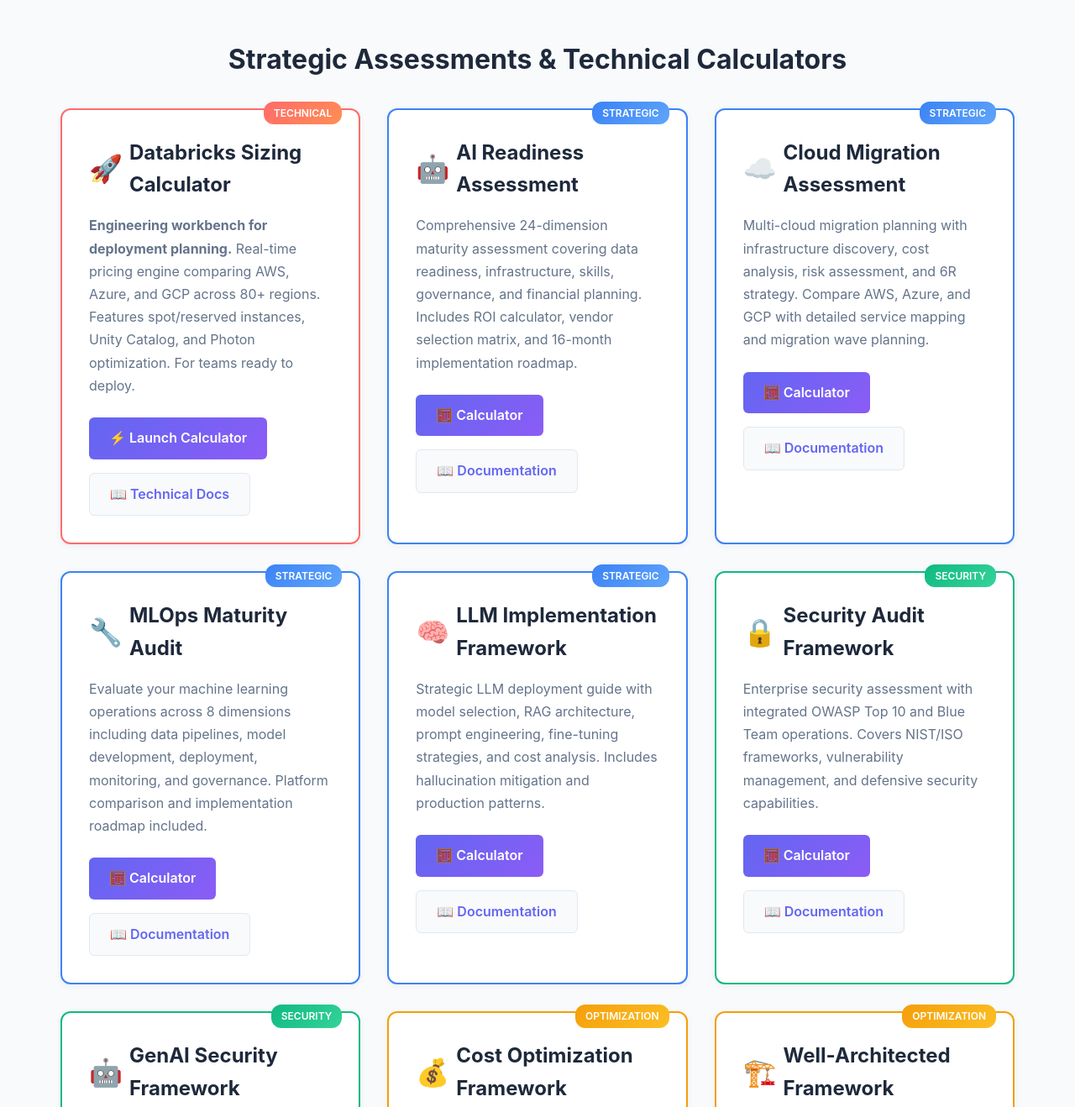
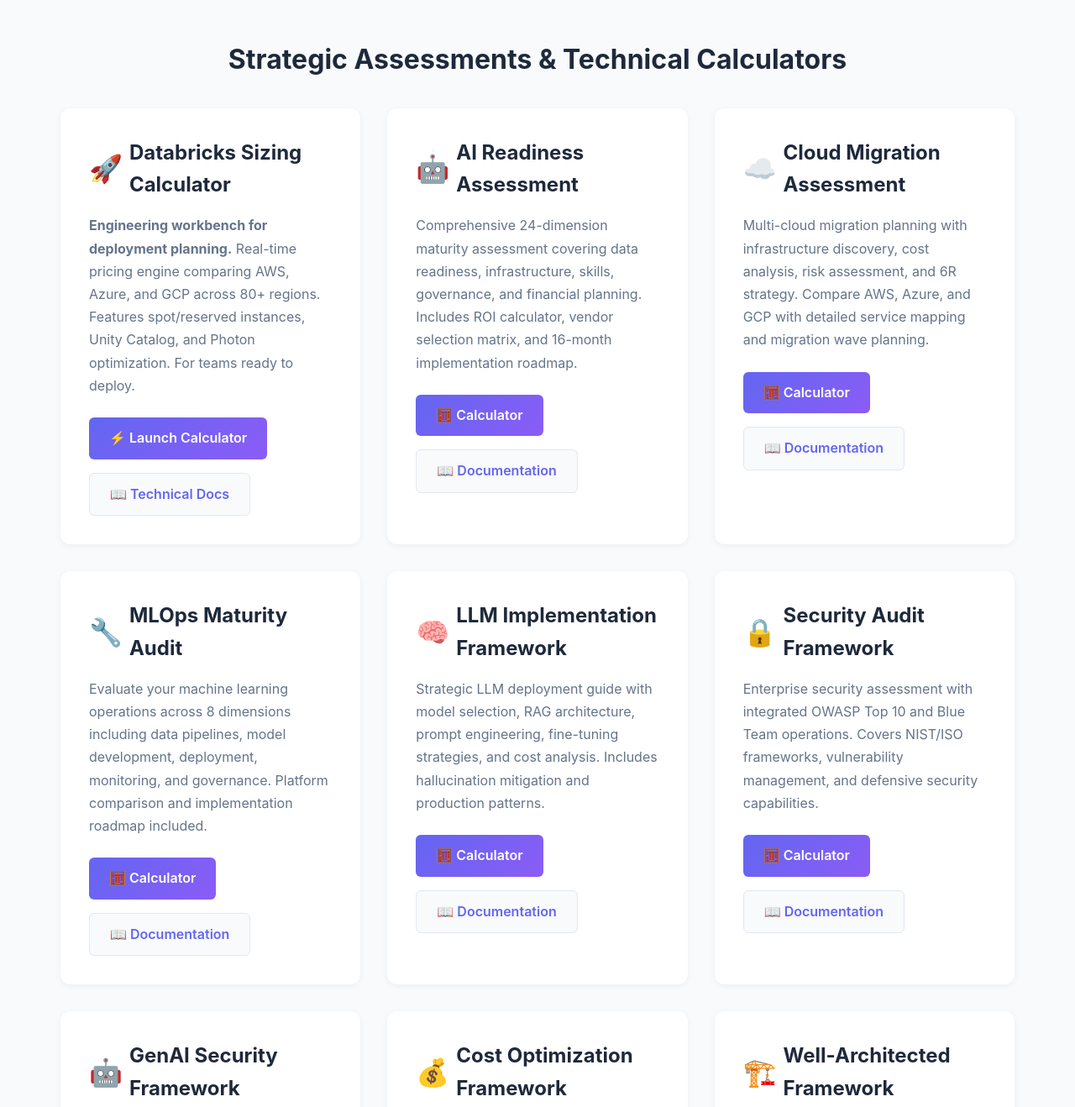
Before and after one commit to architecture-audit/architecture-audit, a website: page index.html in a window 1280 px wide. Shown: the part 4000-5318 px from the top of the page at 84% size. Drawn offline with Linux system fonts and the light colour scheme.

Commit message:
Remove color distinctions and GitHub links from homepage
- Made all tool cards consistent with default blue styling
- Removed special red/orange styling from Databricks calculator
- Removed GitHub star/issues/features links as requested
- All tools now have uniform appearance for better consistency

```diff
--- a/index.html
+++ b/index.html
@@ -895,8 +895,7 @@
             <h2 style="text-align: center; margin-bottom: 2rem; font-size: 2rem;">Strategic Assessments & Technical Calculators</h2>
 
             <div class="tools-grid">
-                <div class="tool-card" style="border: 2px solid #ff6b6b; position: relative;">
-                    <span style="position: absolute; top: -10px; right: 20px; background: linear-gradient(135deg, #ff6b6b, #ff8e53); color: white; padding: 4px 12px; border-radius: 12px; font-size: 0.75rem; font-weight: 600;">TECHNICAL</span>
+                <div class="tool-card">
                     <h3><span class="icon">🚀</span> Databricks Sizing Calculator</h3>
                     <p><strong>Engineering workbench for deployment planning.</strong> Real-time pricing engine comparing AWS, Azure, and GCP across 80+ regions. Features spot/reserved instances, Unity Catalog, and Photon optimization. For teams ready to deploy.</p>
                     <div class="tool-links">
@@ -909,8 +908,7 @@
                     </div>
                 </div>
 
-                <div class="tool-card" style="border: 2px solid #3b82f6; position: relative;">
-                    <span style="position: absolute; top: -10px; right: 20px; background: linear-gradient(135deg, #3b82f6, #60a5fa); color: white; padding: 4px 12px; border-radius: 12px; font-size: 0.75rem; font-weight: 600;">STRATEGIC</span>
+                <div class="tool-card">
                     <h3><span class="icon">🤖</span> AI Readiness Assessment</h3>
                     <p>Comprehensive 24-dimension maturity assessment covering data readiness, infrastructure, skills, governance, and financial planning. Includes ROI calculator, vendor selection matrix, and 16-month implementation roadmap.</p>
                     <div class="tool-links">
@@ -923,8 +921,7 @@
                     </div>
                 </div>
 
-                <div class="tool-card" style="border: 2px solid #3b82f6; position: relative;">
-                    <span style="position: absolute; top: -10px; right: 20px; background: linear-gradient(135deg, #3b82f6, #60a5fa); color: white; padding: 4px 12px; border-radius: 12px; font-size: 0.75rem; font-weight: 600;">STRATEGIC</span>
+                <div class="tool-card">
                     <h3><span class="icon">☁️</span> Cloud Migration Assessment</h3>
                     <p>Multi-cloud migration planning with infrastructure discovery, cost analysis, risk assessment, and 6R strategy. Compare AWS, Azure, and GCP with detailed service mapping and migration wave planning.</p>
                     <div class="tool-links">
@@ -937,8 +934,7 @@
                     </div>
                 </div>
 
-                <div class="tool-card" style="border: 2px solid #3b82f6; position: relative;">
-                    <span style="position: absolute; top: -10px; right: 20px; background: linear-gradient(135deg, #3b82f6, #60a5fa); color: white; padding: 4px 12px; border-radius: 12px; font-size: 0.75rem; font-weight: 600;">STRATEGIC</span>
+                <div class="tool-card">
                     <h3><span class="icon">🔧</span> MLOps Maturity Audit</h3>
                     <p>Evaluate your machine learning operations across 8 dimensions including data pipelines, model development, deployment, monitoring, and governance. Platform comparison and implementation roadmap included.</p>
                     <div class="tool-links">
@@ -951,8 +947,7 @@
                     </div>
                 </div>
 
-                <div class="tool-card" style="border: 2px solid #3b82f6; position: relative;">
-                    <span style="position: absolute; top: -10px; right: 20px; background: linear-gradient(135deg, #3b82f6, #60a5fa); color: white; padding: 4px 12px; border-radius: 12px; font-size: 0.75rem; font-weight: 600;">STRATEGIC</span>
+                <div class="tool-card">
                     <h3><span class="icon">🧠</span> LLM Implementation Framework</h3>
                     <p>Strategic LLM deployment guide with model selection, RAG architecture, prompt engineering, fine-tuning strategies, and cost analysis. Includes hallucination mitigation and production patterns.</p>
                     <div class="tool-links">
@@ -965,8 +960,7 @@
                     </div>
                 </div>
 
-                <div class="tool-card" style="border: 2px solid #10b981; position: relative;">
-                    <span style="position: absolute; top: -10px; right: 20px; background: linear-gradient(135deg, #10b981, #34d399); color: white; padding: 4px 12px; border-radius: 12px; font-size: 0.75rem; font-weight: 600;">SECURITY</span>
+                <div class="tool-card">
                     <h3><span class="icon">🔒</span> Security Audit Framework</h3>
                     <p>Enterprise security assessment with integrated OWASP Top 10 and Blue Team operations. Covers NIST/ISO frameworks, vulnerability management, and defensive security capabilities.</p>
                     <div class="tool-links">
@@ -979,8 +973,7 @@
                     </div>
                 </div>
 
-                <div class="tool-card" style="border: 2px solid #10b981; position: relative;">
-                    <span style="position: absolute; top: -10px; right: 20px; background: linear-gradient(135deg, #10b981, #34d399); color: white; padding: 4px 12px; border-radius: 12px; font-size: 0.75rem; font-weight: 600;">SECURITY</span>
+                <div class="tool-card">
                     <h3><span class="icon">🤖</span> GenAI Security Framework</h3>
                     <p>Comprehensive AI security assessment with integrated OWASP LLM Top 10 and AI Blue Team operations. Covers prompt injection, model integrity, and defensive AI operations.</p>
                     <div class="tool-links">
@@ -993,8 +986,7 @@
                     </div>
                 </div>
 
-                <div class="tool-card" style="border: 2px solid #f59e0b; position: relative;">
-                    <span style="position: absolute; top: -10px; right: 20px; background: linear-gradient(135deg, #f59e0b, #fbbf24); color: white; padding: 4px 12px; border-radius: 12px; font-size: 0.75rem; font-weight: 600;">OPTIMIZATION</span>
+                <div class="tool-card">
                     <h3><span class="icon">💰</span> Cost Optimization Framework</h3>
                     <p>FinOps maturity assessment with cloud cost analysis, waste identification, budget planning, and vendor management. Includes savings opportunities and optimization roadmap.</p>
                     <div class="tool-links">
@@ -1007,8 +999,7 @@
                     </div>
                 </div>
 
-                <div class="tool-card" style="border: 2px solid #f59e0b; position: relative;">
-                    <span style="position: absolute; top: -10px; right: 20px; background: linear-gradient(135deg, #f59e0b, #fbbf24); color: white; padding: 4px 12px; border-radius: 12px; font-size: 0.75rem; font-weight: 600;">OPTIMIZATION</span>
+                <div class="tool-card">
                     <h3><span class="icon">🏗️</span> Well-Architected Framework</h3>
                     <p>Comprehensive assessment across six pillars: Security, Reliability, Performance, Cost, Operations, and Sustainability. Includes maturity model, best practices guide, and implementation roadmap.</p>
                     <div class="tool-links">
@@ -1133,11 +1124,6 @@
                     <p style="font-size: 0.875rem; color: #64748b;">Kubernetes Cost Calculator, Infrastructure as Code Generator, and API Access for all tools.</p>
                 </div>
             </div>
-            <div style="text-align: center; margin-top: 2rem;">
-                <a href="https://github.com/architecture-audit/architecture-audit" style="color: #6366f1; text-decoration: none; font-weight: 600;">
-                    ⭐ Star us on GitHub | 🐛 Report Issues | 💡 Request Features
-                </a>
-            </div>
         </section>
 
         <section id="about" style="text-align: center; margin-top: 4rem;">
```
